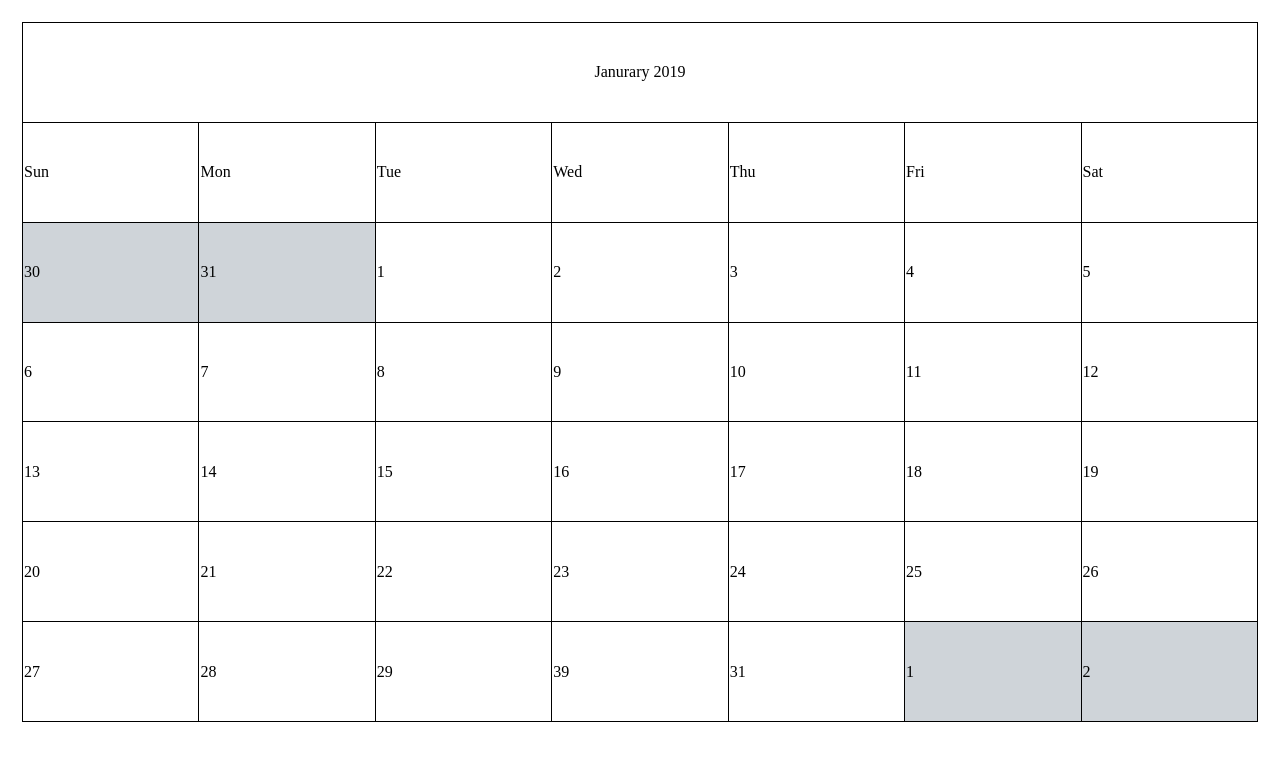
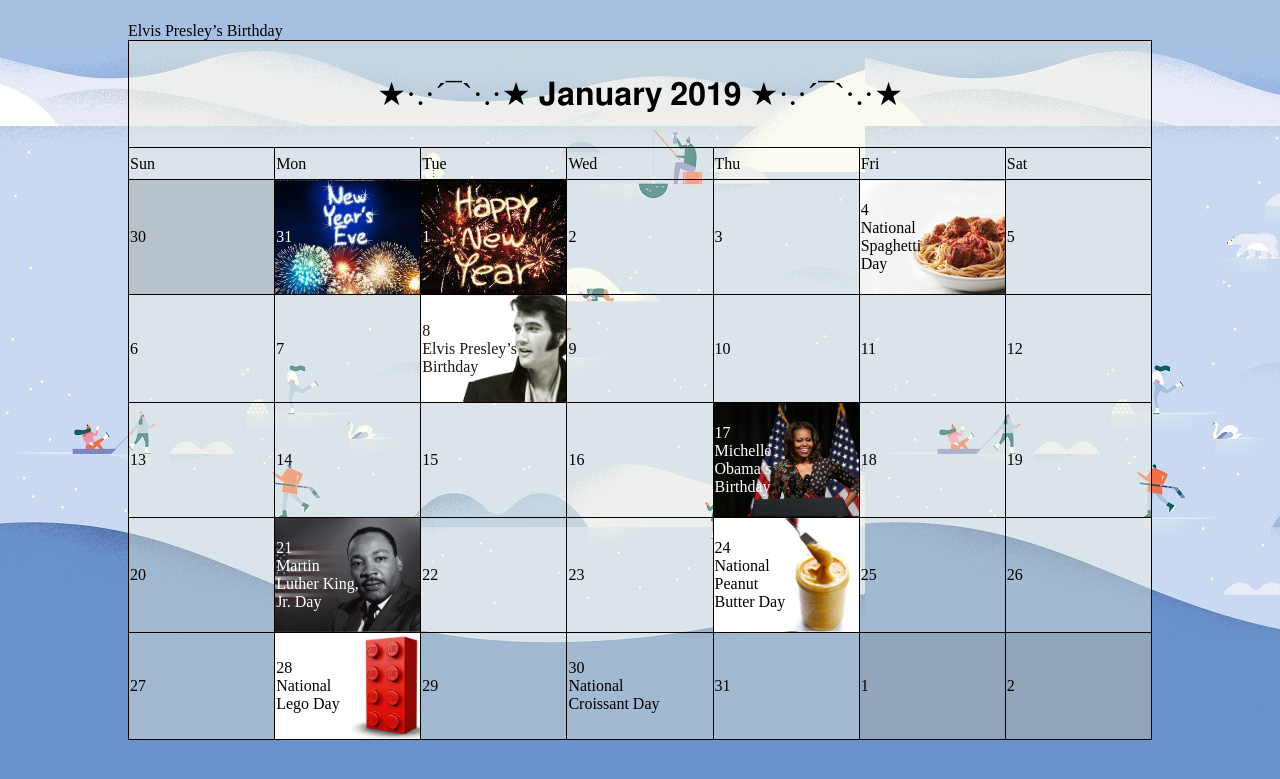
Before and after one commit to alexgpitts/AlexPitts.github.io, a PHP site: page /calendar/index.html in a window 1280 px wide. Shown: the top 779 px of the page. Run offline with PHP 8.4, Linux system fonts and the light colour scheme.

Commit message:
callender updates

```diff
--- a/calendar/index.html
+++ b/calendar/index.html
@@ -11,9 +11,9 @@
 <body>
             <table>
                 <tr class="row">
-                    <td colspan="7" class="col" id = "month">Janurary 2019</td>
+                    <td colspan="7" class="col" id = "month">★·.·´¯`·.·★ 𝐉𝐚𝐧𝐮𝐚𝐫𝐲 𝟐𝟎𝟏𝟗 ★·.·´¯`·.·★</td>
                 </tr>
-                <tr class="row" id = "day">
+                <tr class="row days">
                     <td class="col">Sun</td>
                     <td class="col">Mon</td>
                     <td class="col">Tue</td>
@@ -24,45 +24,45 @@
                 </tr>
                 <tr class="row">
                     <td class="col otherMonths">30</td>
-                    <td class="col otherMonths">31</td>
-                    <td class="col">1</td>
+                    <td class="col Eve">31<br></td>
+                    <td class="col newYears">1<br></td>
                     <td class="col">2</td>
                     <td class="col">3</td>
-                    <td class="col">4</td>
+                    <td class="col spaghetti">4<br>National <br>Spaghetti <br>Day</td>
                     <td class="col">5</td>
                 </tr>
                 <tr class="row">
                     <td class="col">6</td>
                     <td class="col">7</td>
-                    <td class="col">8</td>
+                    <td class="col elvis">8<br>Elvis Presley’s Birthday</td>
                     <td class="col">9</td>
                     <td class="col">10</td>
                     <td class="col">11</td>
-                    <td class="col">12</td>
+                    <td class="col">12</td>Elvis Presley’s Birthday
                 </tr>
                 <tr class="row">
                     <td class="col">13</td>
                     <td class="col">14</td>
                     <td class="col">15</td>
                     <td class="col">16</td>
-                    <td class="col">17</td>
+                    <td class="col Michelle">17<br>Michelle <br>Obama’s<br>Birthday</td>
                     <td class="col">18</td>
                     <td class="col">19</td>
                 </tr>
                 <tr class="row">
                     <td class="col">20</td>
-                    <td class="col">21</td>
+                    <td class="col martin">21<br>Martin<br> Luther King, <br>Jr. Day</td>
                     <td class="col">22</td>
                     <td class="col">23</td>
-                    <td class="col">24</td>
+                    <td class="col Peanut">24<br>National<br>Peanut<br>Butter Day</td>
                     <td class="col">25</td>
                     <td class="col">26</td>
                 </tr>
                 <tr class="row">
                     <td class="col">27</td>
-                    <td class="col">28</td>
+                    <td class="col leggo">28<br>National<br>Lego Day</td>
                     <td class="col">29</td>
-                    <td class="col">39</td>
+                    <td class="col">30<br>National<br>Croissant Day</td>
                     <td class="col">31</td>
                     <td class="col otherMonths">1</td>
                     <td class="col otherMonths">2</td>
--- a/calendar/main.css
+++ b/calendar/main.css
@@ -6,6 +6,10 @@ table, td{
 body{
     padding: 14px;
     /* min-height: 100%; */
+    max-width: 80%;
+    margin-left: auto;
+    margin-right: auto;
+    background-image: url("background.jpg");
 }
 
 table{
@@ -14,14 +18,13 @@ table{
     height: 700px;
     /* margin: 20px fixed; */
     table-layout: fixed;
+    background-color: rgba(245, 245, 220, 0.397);
+
 
 }
 
-td{
-
-    /* text-align: right; */
-    /* height: 200%; */
-
+.row{
+    height: 70px;
 }
 
 
@@ -29,15 +32,17 @@ td{
 
 
 
-/*
-#days{
+
+.days{
      text-align: left;
-}  */
+     height: 10px;
+}
 
 
 
 #month{
     text-align: center;
+    font-size: xx-large;
 }
 
 
@@ -46,4 +51,66 @@ td{
 
 .otherMonths{
     background-color: rgba(112, 128, 144, 0.336);
+
 }
+
+.martin{
+    background-image: url("martin.jpg");
+    background-position: center;
+    background-size: cover;
+    color: rgb(255, 255, 255);
+}
+
+.newYears{
+
+    background-image: url("NY.jpg");
+    background-position: center;
+    background-size: cover;
+    color: rgb(255, 255, 255);
+
+}
+
+.Eve{
+
+    background-image: url("NYE.jpg");
+    background-position: center;
+    background-size: cover;
+    color: rgb(255, 255, 255);
+
+}
+
+.elvis{
+    background-image: url("elvis.jpg");
+    background-position: center;
+    background-size: cover;
+    color: rgb(39, 21, 21);
+}
+
+.Michelle{
+    background-image: url(" Michelle.jpg");
+    background-position: center;
+    background-size: cover;
+    color: rgb(255, 255, 255);
+
+}
+
+.Peanut{
+    background-image: url("Peanut.jpg");
+    background-position: center;
+    background-size: cover;
+    color: rgb(0, 0, 0);
+}
+
+.spaghetti{
+    background-image: url("spaghetti.jpg");
+    background-position: center;
+    background-size: cover;
+    color: rgb(0, 0, 0);
+}
+
+.leggo{
+    background-image: url("leggo.jpg");
+    background-position: center;
+    background-size: cover;
+    color: rgb(0, 0, 0);
+}
```
Also changed, not shown: calendar/Michelle.jpg (added), calendar/NY.jpg (added), calendar/NYE.jpg (added), calendar/Peanut.jpg (added), calendar/background.jpg (added), calendar/elvis.jpg (added), calendar/leggo.jpg (added), calendar/martin.jpg (added), calendar/spaghetti.jpg (added).
